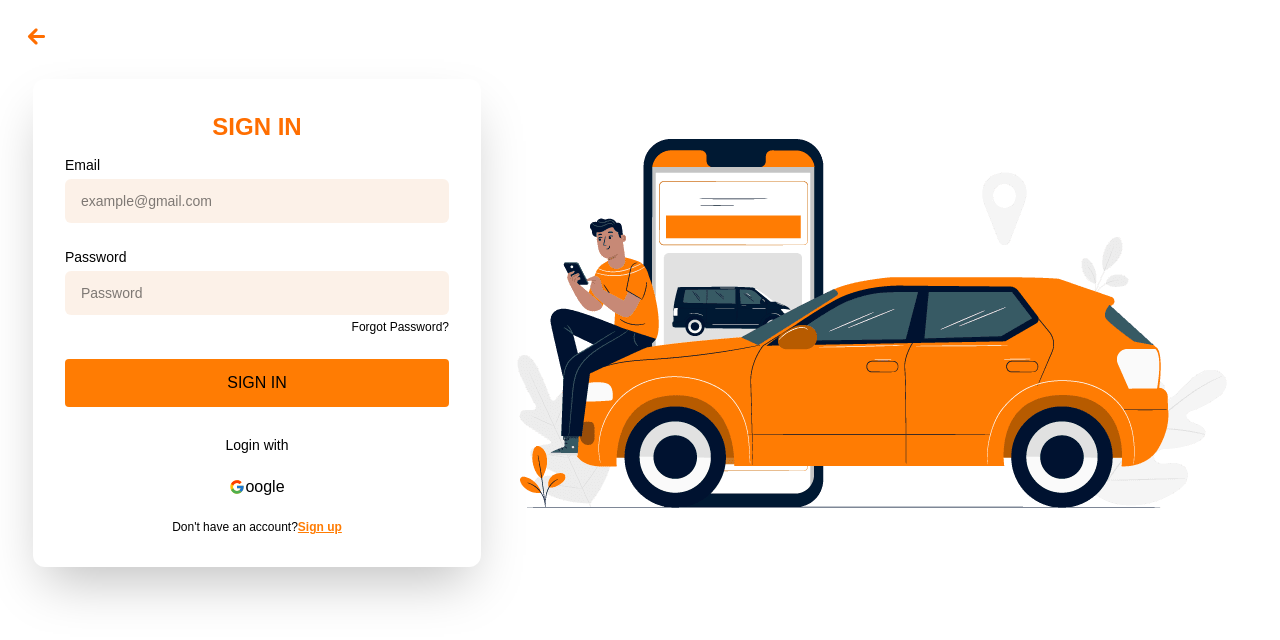
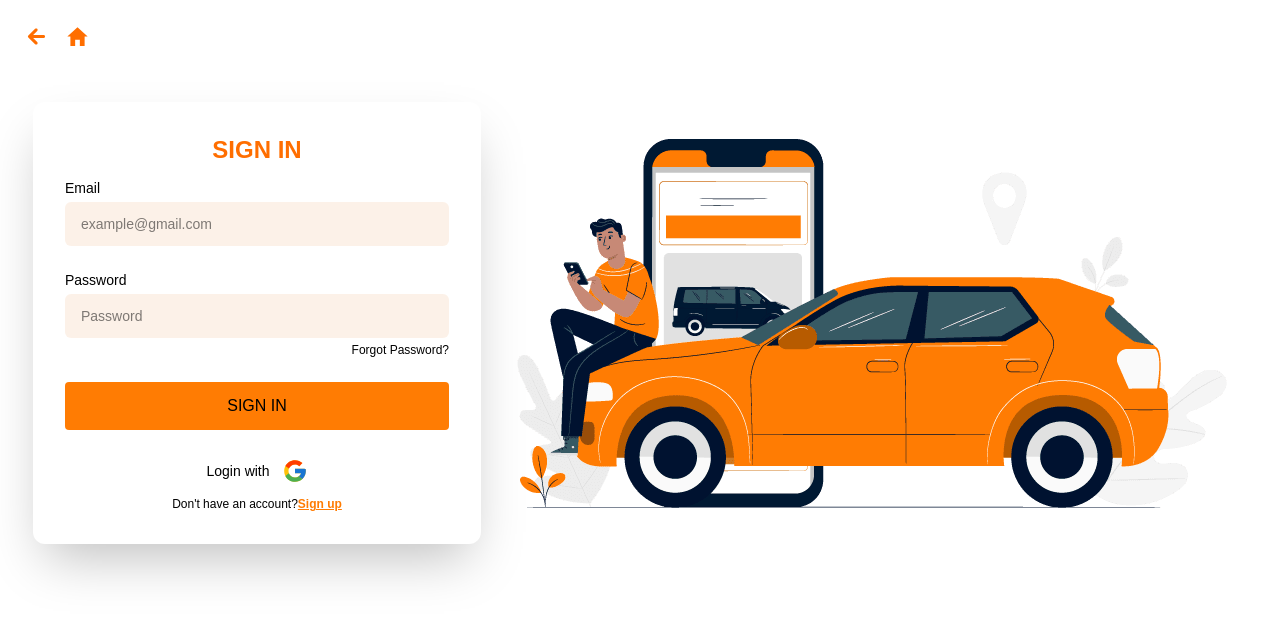
Before and after one commit to pranta-deba/car-rental-reservation-system-frontend, a React (Vite) app: page /signin in a window 1280 px wide. Shown: the top 640 px of the page. Built offline with nearby package versions, Linux system fonts and the light colour scheme; no server answers; a web font is replaced by a local one.

Commit message:
[Auth] back to home navigate added in login and register pages

```diff
--- a/src/Pages/Auth/SignIn.jsx
+++ b/src/Pages/Auth/SignIn.jsx
@@ -3,6 +3,7 @@ import { Link } from 'react-router-dom';
 import { IoMdArrowRoundBack } from "react-icons/io";
 import toast from 'react-hot-toast';
 import { FcGoogle } from "react-icons/fc";
+import { IoMdHome } from "react-icons/io";
 
 const SignIn = () => {
 
@@ -17,10 +18,17 @@ const SignIn = () => {
     };
 
 
+    const handleGoogleLogin = async () => {
+        // Google OAuth Login Code Here
+        toast.success('Google OAuth Login Code Here');
+    };
+
     return (
         <div className='min-h-screen bg-[url("./png1.webp")] bg-no-repeat bg-cover'>
-            <div className='p-6'>
+            <div className='container mx-auto'>
+                <div className='flex gap-4 items-center p-6'>
                     <Link to={-1}><IoMdArrowRoundBack className='primary-text' size={25} /></Link>
+                    <Link to={"/"}><IoMdHome className='primary-text' size={25} /></Link>
                 </div>
                 <div className='h-full w-full flex flex-row-reverse justify-center items-center gap-4'>
                     <div className='hidden md:flex'>
@@ -44,15 +52,12 @@ const SignIn = () => {
                             </div>
                             <button type='submit' className="block w-full p-3 text-center rounded-sm bg-[#FF7C03] cursor-pointer hover:bg-[#FF7C03A3] uppercase">Sign in</button>
                         </form>
-                    <div className="flex items-center pt-4 space-x-1">
+                        <div className="flex items-center pt-4 space-x-1 mb-3">
                             <div className="flex-1 h-px sm:w-16 dark:bg-gray-300"></div>
-                        <p className="px-3 text-sm dark:text-gray-600">Login with</p>
+                            <div className="flex justify-center items-center gap-3 px-3 text-sm dark:text-gray-600">
+                                Login with <button className='cursor-pointer' onClick={handleGoogleLogin}><FcGoogle size={26} /></button>
+                            </div>
                             <div className="flex-1 h-px sm:w-16 dark:bg-gray-300"></div>
-                    </div>
-                    <div className="flex justify-center space-x-4">
-                        <button aria-label="Log in with Google" className="p-2 rounded-sm flex items-center cursor-pointer  w-full justify-center">
-                            <FcGoogle />oogle
-                        </button>
                         </div>
                         <p className="text-xs text-center sm:px-6 dark:text-gray-600">Don't have an account?
                             <Link rel="noopener noreferrer" to='/signup' className="underline dark:text-gray-800 text-[#FF7C03] font-bold">Sign up</Link>
@@ -60,6 +65,7 @@ const SignIn = () => {
                     </div>
                 </div>
             </div>
+        </div>
     );
 };
 
--- a/src/Pages/Auth/SignUp.jsx
+++ b/src/Pages/Auth/SignUp.jsx
@@ -3,6 +3,7 @@ import { Link } from 'react-router-dom';
 import { IoMdArrowRoundBack } from "react-icons/io";
 import toast from 'react-hot-toast';
 import { FcGoogle } from "react-icons/fc";
+import { IoMdHome } from "react-icons/io";
 
 const SignUp = () => {
 
@@ -20,11 +21,19 @@ const SignUp = () => {
     };
 
 
+    const handleGoogleLogin = async () => {
+        // Google OAuth Login Code Here
+        toast.success('Google OAuth Login Code Here');
+    };
+
+
 
     return (
         <div className='p-0 m-0 min-h-screen bg-[url("./png1.webp")] bg-no-repeat bg-cover scale-x-[-1]'>
-            <div className='p-6 scale-x-[-1]'>
+            <div className='container mx-auto'>
+                <div className='flex gap-4 items-center p-6 scale-x-[-1]'>
                     <Link to={-1}><IoMdArrowRoundBack className='text-[#E78B40] md:text-white' size={25} /></Link>
+                    <Link to={"/"}><IoMdHome className='text-[#E78B40] md:text-white' size={25} /></Link>
                 </div>
                 <div className='h-full w-full flex flex-row-reverse justify-center items-center gap-4'>
                     <div className='hidden md:flex'>
@@ -62,19 +71,17 @@ const SignUp = () => {
                             </div>
                             <button type='submit' className="block w-full p-3 text-center rounded-sm bg-[#FF7C03] cursor-pointer hover:bg-[#FF7C03A3] uppercase">Sign up</button>
                         </form>
-                    <div className="flex items-center pt-4 space-x-1">
+                        <div className="flex items-center pt-4 space-x-1 mb-3">
                             <div className="flex-1 h-px sm:w-16 dark:bg-gray-300"></div>
-                        <p className="px-3 text-sm dark:text-gray-600">Login with</p>
+                            <div className="flex justify-center items-center gap-3 px-3 text-sm dark:text-gray-600">
+                                Login with <button onClick={handleGoogleLogin} className='cursor-pointer'><FcGoogle size={26} /></button>
+                            </div>
                             <div className="flex-1 h-px sm:w-16 dark:bg-gray-300"></div>
                         </div>
-                    <div className="flex justify-center my-2">
-                        <button aria-label="Log in with Google" className="p-2 rounded-sm flex items-center cursor-pointer w-full justify-center">
-                            <FcGoogle />oogle
-                        </button>
+                        <div className="text-xs text-center sm:px-6 dark:text-gray-600">Already account?
+                            <Link to='/signin' className="underline dark:text-gray-800 text-[#FF7C03] font-bold">Sign in</Link>
                         </div>
-                    <p className="text-xs text-center sm:px-6 dark:text-gray-600">Already account?
-                        <Link to='/signin' className="underline dark:text-gray-800 text-[#FF7C03] font-bold">Sign in</Link>
-                    </p>
+                    </div>
                 </div>
             </div>
         </div>
```
Lines whose indentation alone changed are shown as unchanged.
